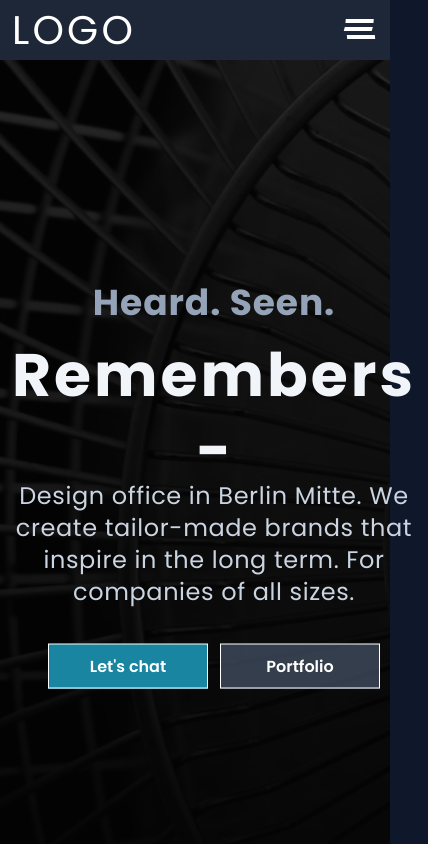
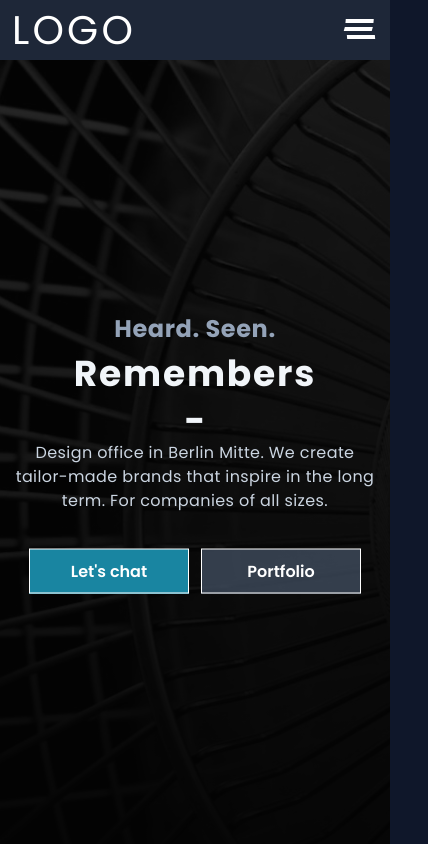
Before and after one commit to Ginjak/gjwebdev-main, a plain HTML site: page index.html in a window 390 px wide. Shown: the top 844 px of the page, 428 px wide, since content can reach past the window. Drawn offline with nearby package versions, Linux system fonts and the light colour scheme.

Commit message:
Hero responsivnes

```diff
--- a/custom-js.js
+++ b/custom-js.js
@@ -51,13 +51,12 @@ document.addEventListener("DOMContentLoaded", () => {
   // Usage
   const scrollbarWidth = getScrollbarWidth();
 
-  document.querySelector(".asdasd").style.paddingRight = `${scrollbarWidth}px`;
-
   // Hamburger mobile menu functionality
   hamburger.addEventListener("click", function () {
     const isOpen = nav.classList.toggle("is-open");
     this.classList.toggle("is-open");
     body.classList.toggle("no-scroll", isOpen);
-    this.style.marginRight = isOpen ? `${scrollbarWidth}px` : "0";
+    body.style.marginRight = isOpen ? `${scrollbarWidth}px` : "0";
+    hamburger.style.marginRight = isOpen ? `${scrollbarWidth}px` : "0";
   });
 });
--- a/index.html
+++ b/index.html
@@ -16,6 +16,9 @@
           extend: {
             colors: {
               lighterBg: "#1e2738",
+            },
+            height: {
+              "dvh-60": "calc(100dvh - 60px)",
             },
           },
         },
@@ -108,24 +111,27 @@
     </header>
 
     <main>
-      <section id="hero" class="relative min-h-dvh flex flex-col">
+      <section id="hero" class="relative h-dvh-60 flex flex-col">
         <div class="hero-bg absolute top-0 left-0 right-0 bottom-0"></div>
         <div
           class="max-w-[1440px] m-auto flex flex-col justify-between items-center px-3 relative"
         >
           <h2
-            class="text-slate-400 text-4xl font-bold leading-normal tracking-wide"
+            class="text-slate-400 md:text-4xl sm:text-3xl text-2xl font-bold leading-normal tracking-wide"
           >
             Heard. Seen.
           </h2>
           <h1
-            class="text-slate-100 text-6xl font-bold leading-normal tracking-wider"
+            class="text-slate-100 md:text-6xl text-4xl sm:text-5xl font-bold leading-normal tracking-wider"
           >
             Remembers
           </h1>
-          <span class="block text-slate-100 text-6xl font-bold">-</span>
+          <span
+            class="block text-slate-100 md:text-6xl text-4xl sm:text-5xl font-bold"
+            >-</span
+          >
           <p
-            class="text-slate-300 tracking-wide text-2xl max-w-4xl text-center mb-9"
+            class="text-slate-300 tracking-wide md:text-2xl sm:text-lg text-base max-w-4xl text-center mb-9"
           >
             Design office in Berlin Mitte. We create tailor-made brands that
             inspire in the long term. For companies of all sizes.
--- a/styles.css
+++ b/styles.css
@@ -25,6 +25,14 @@ body {
 
 .no-scroll {
   overflow: hidden;
+}
+
+body.no-scroll {
+  overflow: hidden;
+}
+
+body.no-scroll .open-mobile-nav {
+  margin-right: calc(100vw - 100%);
 }
 
 .active {
```
